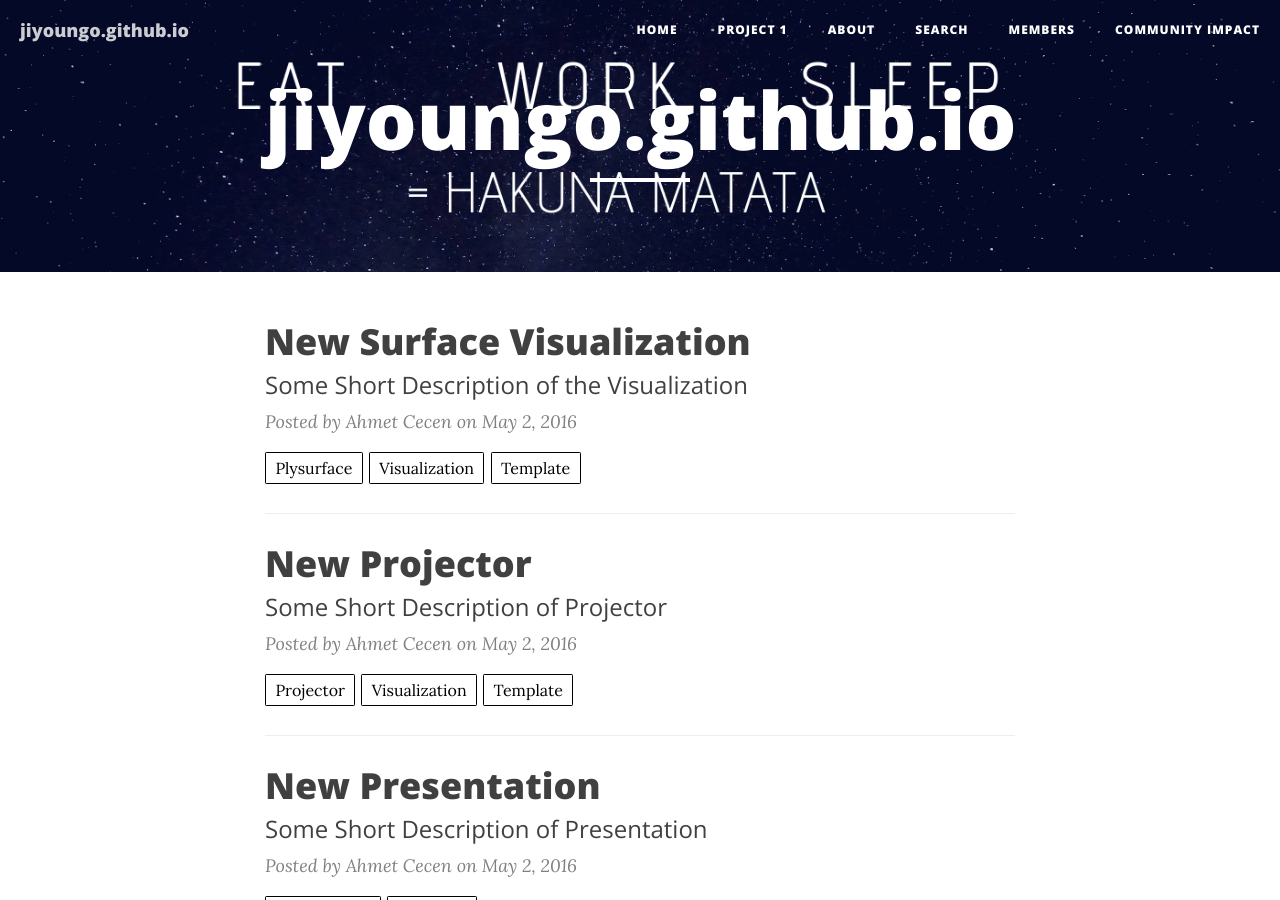
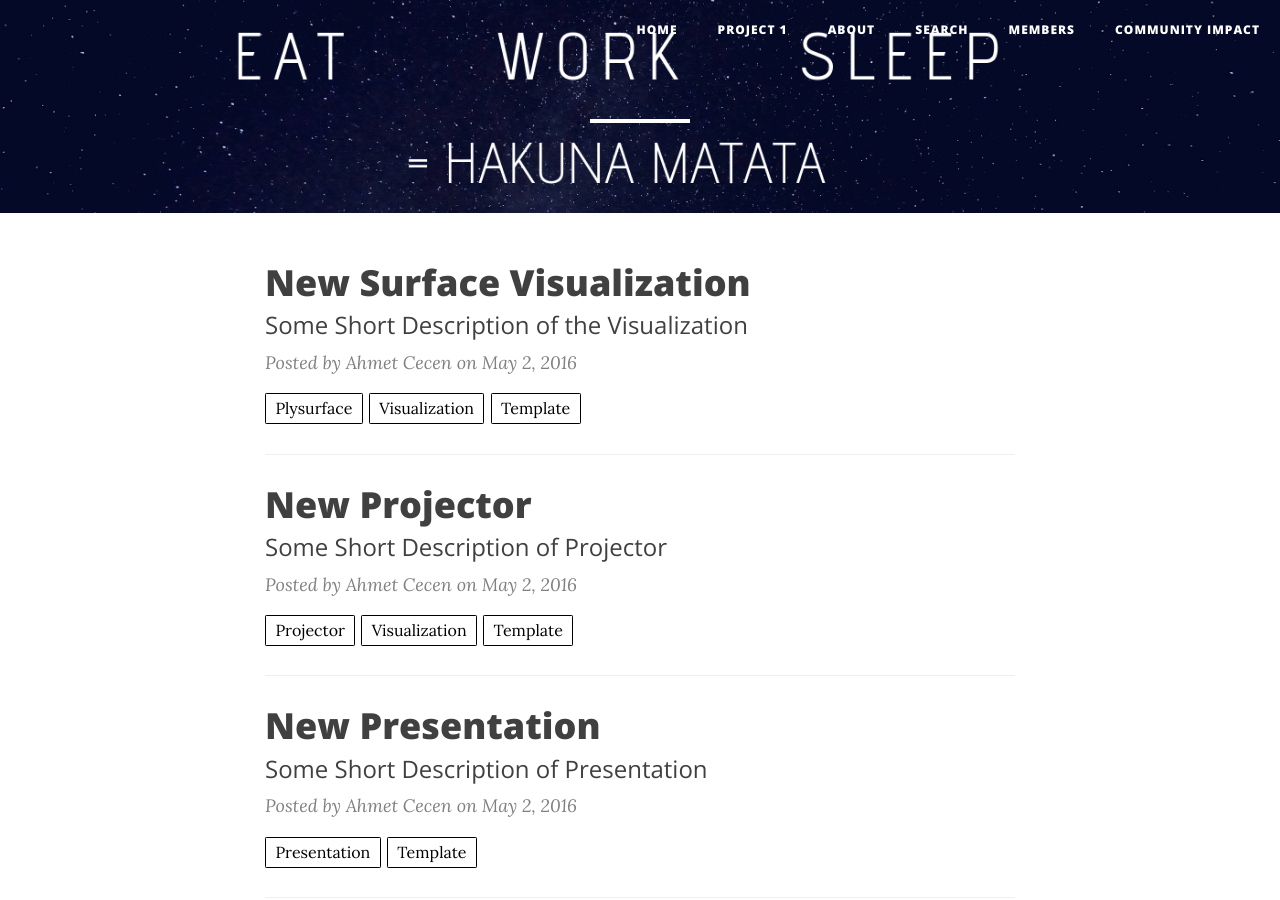
Before and after one commit to jiyoungo/jiyoungo.github.io, a Jekyll site: the page built from index.html, in a window 1280 px wide and 900 px high. Built offline with Jekyll 4.4.1, drawn with Linux system fonts in a browser that asks for light colours; nearby versions of some CDN libraries; the list of posts is cut into pages by our own code.

Commit message:
edit banner

```diff
--- a/_config.yml
+++ b/_config.yml
@@ -1,5 +1,5 @@
 # Site settings
-title:
+title: ""
 description: ""
 url: "https://jiyoungo.github.io"
 
@@ -10,7 +10,7 @@
 baseurl: "/"
 header-img: img/jiyoung_banner.png
 headercolor: "#FFFFFF"
-logo:
+logo: ""
 
 # Tertiary Parameters
 github_username:  projectpages
```
